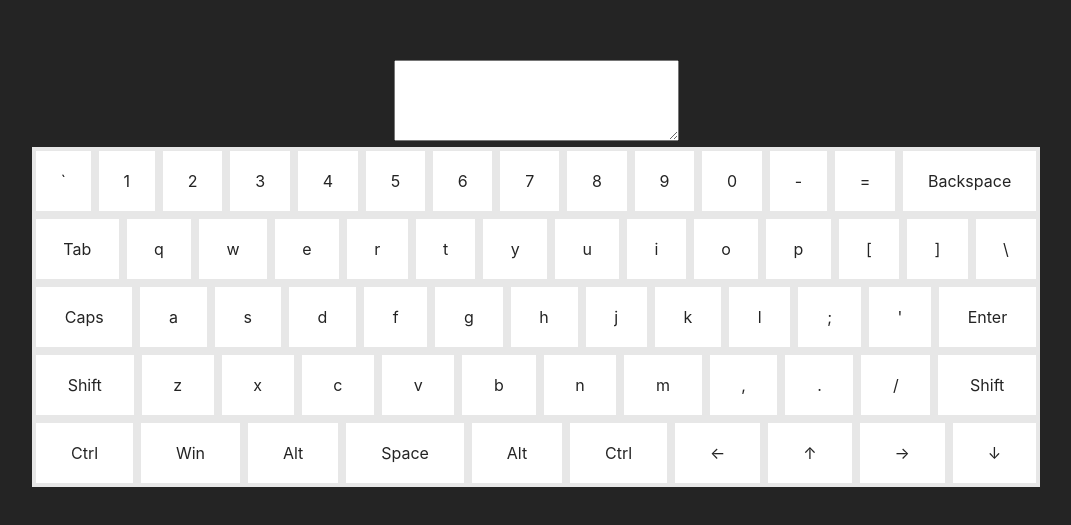
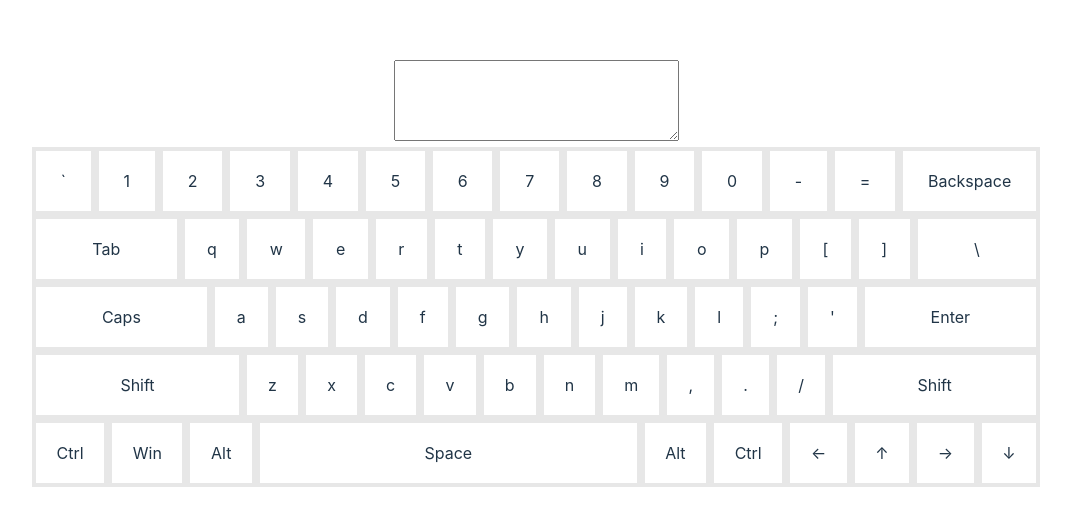
Before and after one commit to loonlylokly/virtual-keyboard, a website built with Vite: page index.html in a window 1280 px wide. Shown: the part 127-652 px from the top of the page, without its empty margins (104-1175 px from the left). Built offline with nearby package versions, Linux system fonts and the light colour scheme.

Commit message:
feat: add few styles, fix tsconfig

```diff
--- a/src/style.css
+++ b/src/style.css
@@ -71,3 +71,46 @@ h1 {
   z-index: 5;
   user-select: none;
 }
+
+.tab {
+  flex-grow: 5;
+}
+
+.slash {
+  flex-grow: 5;
+}
+
+.caps_lock {
+  flex-grow: 6;
+}
+
+.enter {
+  flex-grow: 6;
+}
+
+.shift_left, .shift_right {
+  flex-grow: 8;
+}
+
+.space {
+  max-width: 600px;
+  flex-grow: 16;
+}
+
+.active {
+  background-color: #333;
+  color: #fff;
+}
+
+@media (prefers-color-scheme: light) {
+  :root {
+    color: #213547;
+    background-color: #ffffff;
+  }
+  a:hover {
+    color: #747bff;
+  }
+  button {
+    background-color: #f9f9f9;
+  }
+}
--- a/tsconfig.json
+++ b/tsconfig.json
@@ -7,9 +7,7 @@
     "skipLibCheck": true,
 
     /* Bundler mode */
-    "moduleResolution": "bundler",
-    "allowImportingTsExtensions": true,
-    "resolveJsonModule": true,
+    "moduleResolution": "node",
     "isolatedModules": true,
     "noEmit": true,
 
```
